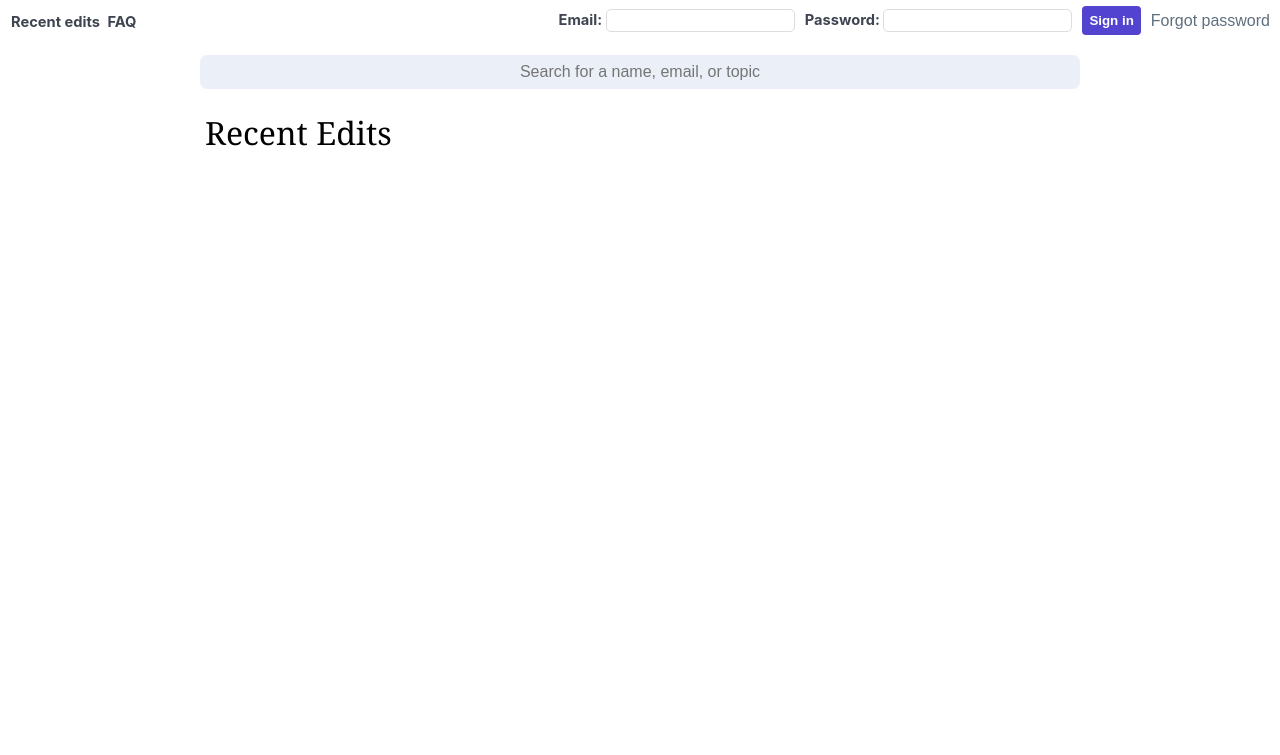
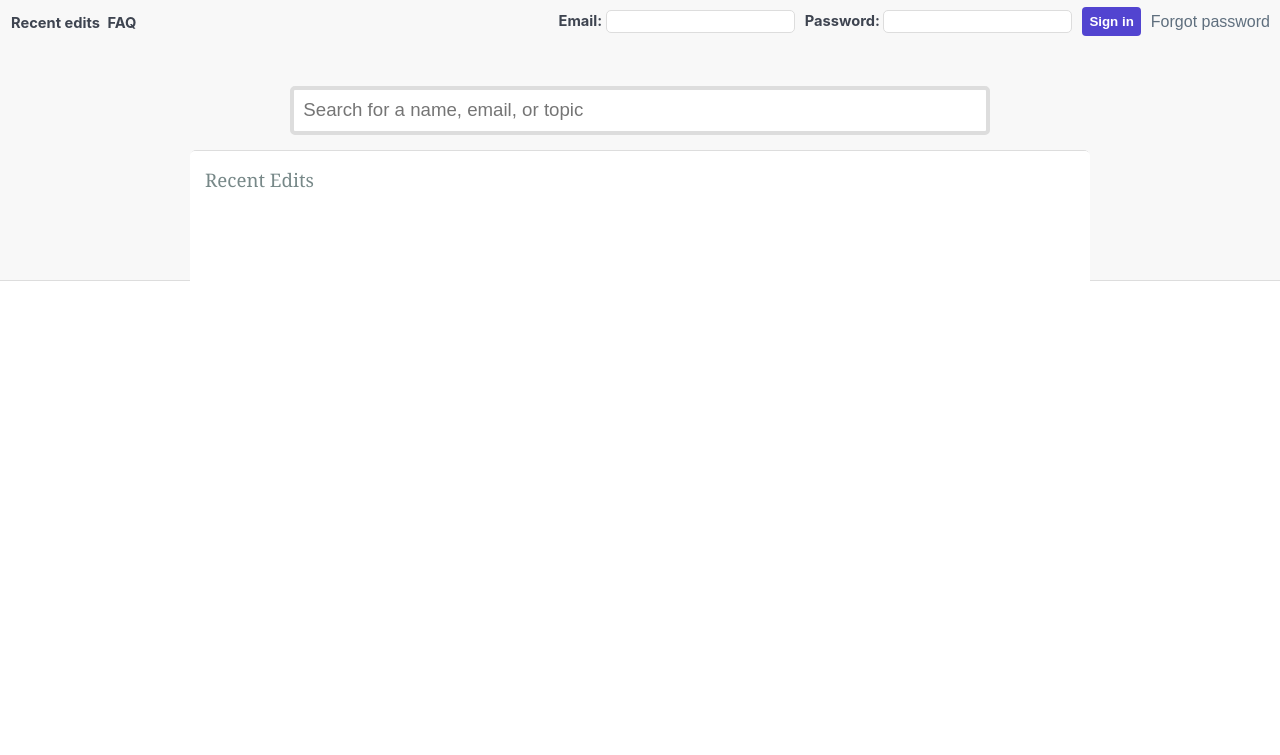
Before and after one commit to agajews/thread-wiki, a Flask app: page /recent/ in a window 1280 px wide. Shown: the top 755 px of the page. Run offline with Flask 2, Linux system fonts and the light colour scheme; data that the repository does not hold is empty; some libraries are stand-ins or nearby versions.

Commit message:
stupid two-tone header

```diff
--- a/server/templates/base-page.html
+++ b/server/templates/base-page.html
@@ -14,9 +14,14 @@
   {% endblock %}
 
   <body>
+    <div class="header-background"></div>
     {% include "modules/navbar.html" %}
 
+    <!-- <div class="asterisk">✽</div> -->
+
+    <div class="content-border"></div>
     <div id="content">
+      <!-- <div class="separator"></div> -->
       {% block content %}
       {% endblock %}
     </div>
--- a/server/templates/styles.html
+++ b/server/templates/styles.html
@@ -20,6 +20,26 @@
     background-repeat: no-repeat; */
   }
 
+  .header-background {
+    width: 100%;
+    height: 280px;
+    margin-bottom: -280px;
+    background-color: rgb(248, 248, 248);
+    border-bottom: solid 1px #DDD;
+  }
+
+  .content-border {
+    width: 70%;
+    max-width: 1300px;
+    height: 134px;
+    margin: 0 auto;
+    margin-bottom: calc(-134px - 20px);
+
+    border-radius: 5px;
+    border: solid 1px #DDD;
+    border-bottom: none;
+  }
+
   #content {
     margin: 0 auto;
     padding: 15px;
@@ -32,6 +52,22 @@
     width: 70%;
     max-width: 1300px;
     align-items: flex-start;
+
+    background-color: white;
+    border-radius: 5px;
+
+    margin-top: 20px;
+    border-radius: 5px;
+
+    /* box-shadow: 0px 0px 15px 0px rgba(0, 0, 0, 0.1);
+    border-radius: 5px; */
+  }
+
+  .separator {
+    width: 100%;
+    height: 4px;
+    background-color: grey;
+    margin-bottom: 20px;
   }
 
   h1, h2, h3, h4, h5, h6 {
@@ -84,6 +120,16 @@
 
   .recent h1 {
     margin-bottom: 10px;
+    font-size: 14pt;
+    color: #788;
+  }
+
+  .recent {
+    color: black;
+  }
+
+  .asterisk {
+    text-align: center;
   }
 
   nav.history {
@@ -558,7 +604,7 @@
   }
 
   #query {
-    width: 70%;
+    width: 50%;
     max-width: 1300px;
     text-align: center;
     font-size: 12pt;
@@ -578,19 +624,26 @@
     background-color: rgb(220, 224, 232);
     background-color: rgb(235, 239, 247);
 
-    margin-top: 20px;
-    margin-bottom: 0px;
+    margin-top: 50px;
+    margin-bottom: 10px;
+
+    /* jisho */
+    border: 4px #DDD solid;
+    border-radius: 5px;
+    background-color: white;
+    text-align: left;
+    padding: 0.5em;
+    font-size: 14pt;
+    width: 70%;
 
   }
 
   #query:hover {
-    background-color: rgb(73, 78, 82);
+    /* background-color: rgb(73, 78, 82);
     background-color: rgb(75, 80, 97);
 
-    /* light yellow */
     background-color: rgb(238, 240, 205);
 
-    /* very light yellow */
     background-color: rgb(240, 241, 230);
     background-color: rgb(241, 242, 224);
     color: #151f45;
@@ -599,13 +652,11 @@
     background-color: rgb(75, 80, 92);
     color: #DDD;
 
-    /* incognito */
     background-color: rgb(75, 80, 92);
     color: #DDD;
 
-    /* light */
     background-color: rgb(225, 230, 238);
-    color: #345;
+    color: #345; */
   }
 
   /* #query::placeholder {
@@ -622,22 +673,21 @@
   } */
 
   #query:focus {
-    background-color: rgb(241, 242, 224);
+    /* background-color: rgb(241, 242, 224);
     color: #5f6682;
     outline: none;
 
     background-color: white;
     color: #151f45;
 
-    /* incognito */
     background-color: rgb(75, 80, 92);
     color: #DDD;
 
-    /* light */
     background-color: rgb(235, 239, 247);
     color: #345;
 
-    background-color: rgb(225, 230, 238);
+    background-color: rgb(225, 230, 238); */
+    outline: none;
   }
 
   #search-form {
@@ -864,6 +914,9 @@
     #query {
       width: 100%;
       max-width: 880px;
+
+      width: 80%;
+      max-width: 700px;
     }
   }
 
@@ -907,6 +960,7 @@
     #query {
       /* font-size: 10pt; */
       margin-top: 10px;
+      margin-bottom: 0px;
     }
 
     .setpassword {
```
